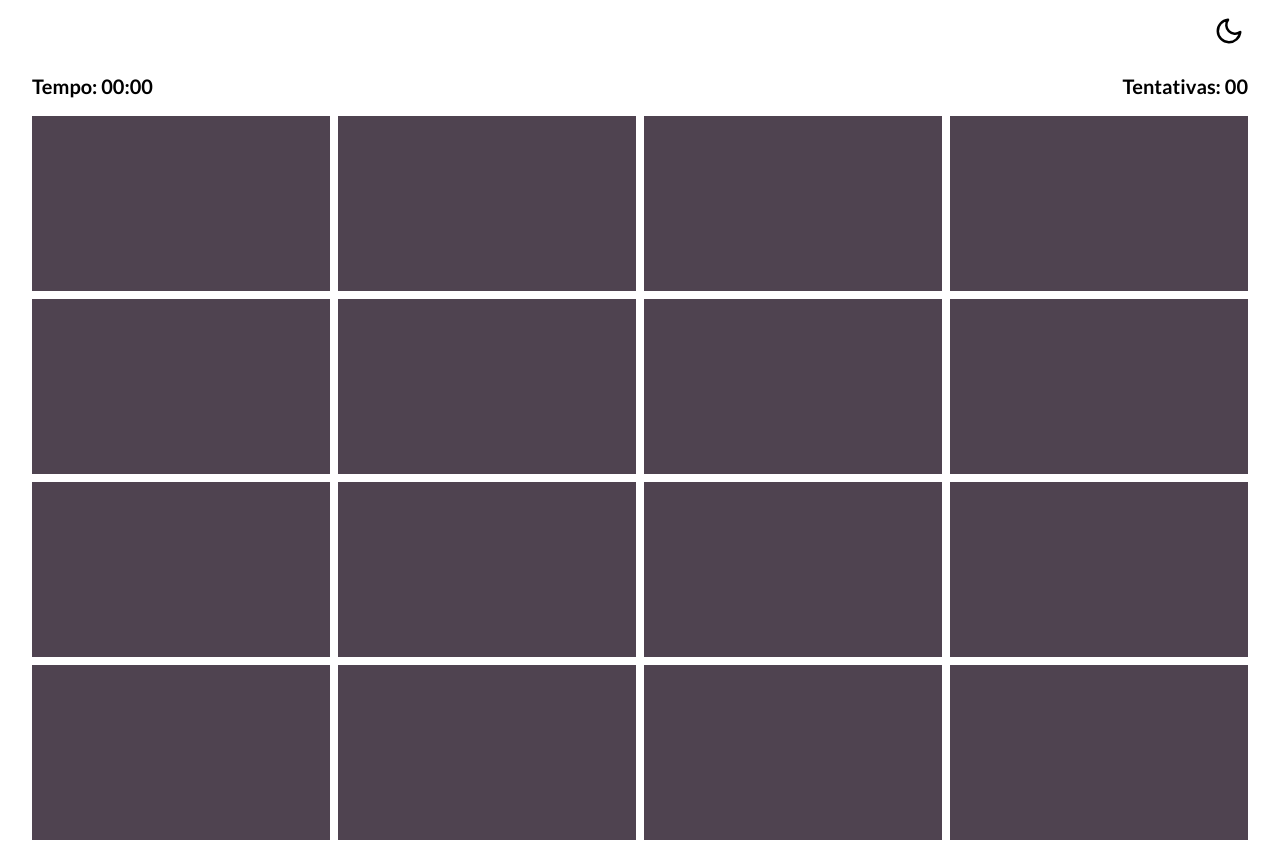
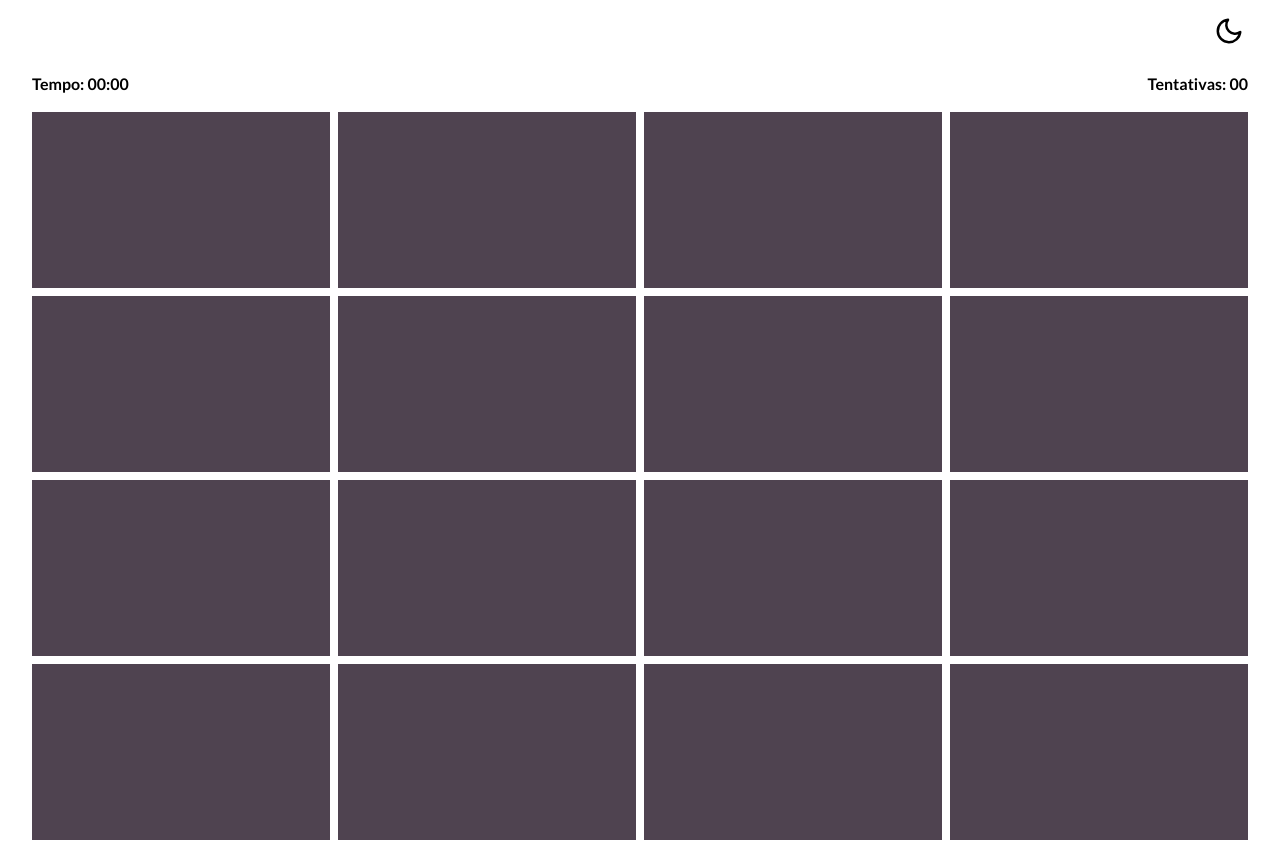
Before and after one commit to marcelosarinho/card-memory-game, a website built with Vite: page index.html in a window 1280 px wide. Shown: the top 843 px of the page. Built offline with nearby package versions, Linux system fonts and the light colour scheme.

Commit message:
revert header font-size

```diff
--- a/index.html
+++ b/index.html
@@ -69,7 +69,7 @@
     </nav>
 
     <header
-      class="flex justify-between text-black dark:text-white font-bold text-center mb-4 lg:text-xl 2xl:text-2xl"
+      class="flex justify-between text-black dark:text-white font-bold text-center mb-4 2xl:text-2xl"
     >
       <span
         >Tempo: <span id="minutes">00</span>:<span id="seconds">00</span>
```
